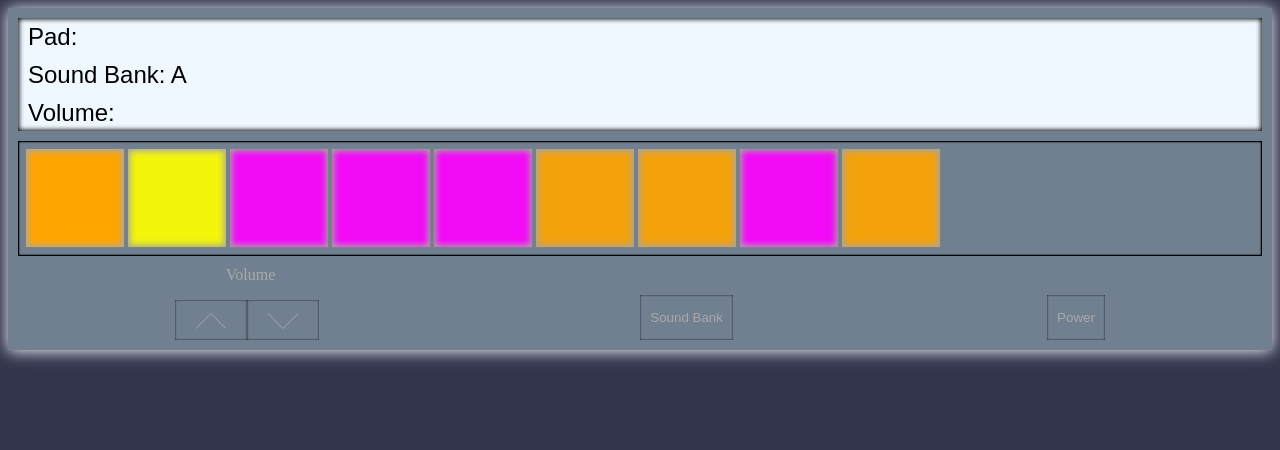
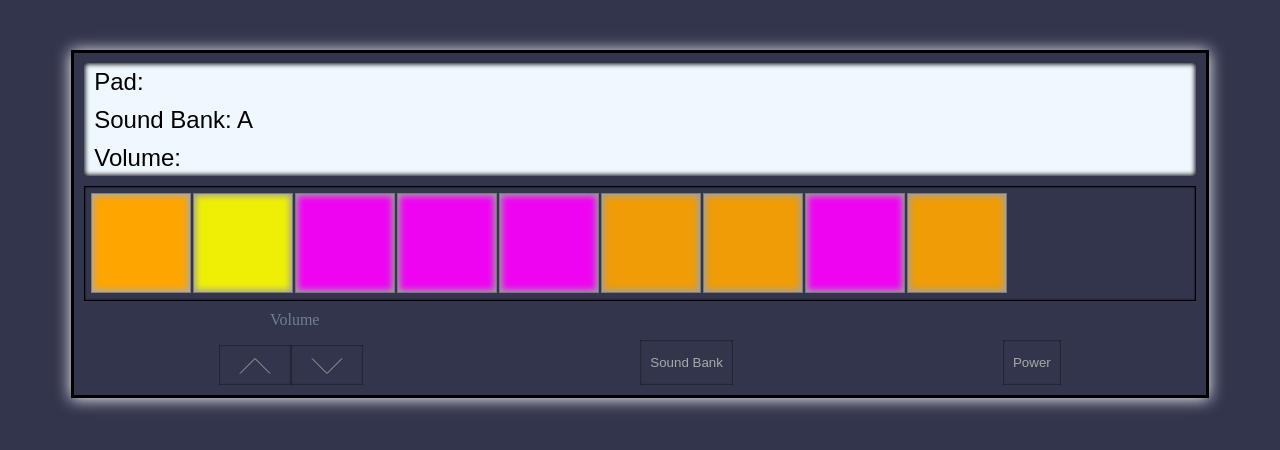
Before and after one commit to 0binny0/drum_machine, a React (Vite) app: page / in a window 1280 px wide. Shown: the top 450 px of the page. Built offline with nearby package versions, Linux system fonts and the light colour scheme.

Commit message:
changed CSS styling for .drum_machine_wrapper and buttons

```diff
--- a/src/index.css
+++ b/src/index.css
@@ -10,8 +10,11 @@ body {
 .drum_machine_wrapper {
      /*background: hsl(0, 0%, 60%);*/
     /*background: grey;*/
-    background: slategrey;
+    background: hsl(235, 20%, 25%);
     padding: 10px;
+    width: 90%;
+    margin: 50px auto;
+    border: 3px solid;
 }
 
 .power {
@@ -59,7 +62,7 @@ p:nth-of-type(3) {
 
 .volume_label {
     text-align: center;
-    color: darkgrey;
+    color: slategrey;
 }
 
 #controls {
@@ -73,12 +76,12 @@ p:nth-of-type(3) {
 }
 
 .slate {
-    background: slategrey;
+    background: hsl(235, 20%, 25%);
     border: none;
 }
 
 .ctrl_button {
-    background: slategrey;
+    background: hsl(235, 20%, 25%);
     box-shadow: inset 0px 0px 2px 0px black;
     padding: 10px;
     height: 45px;
```
